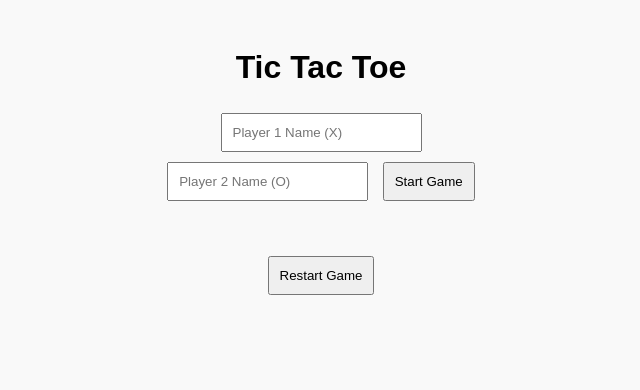
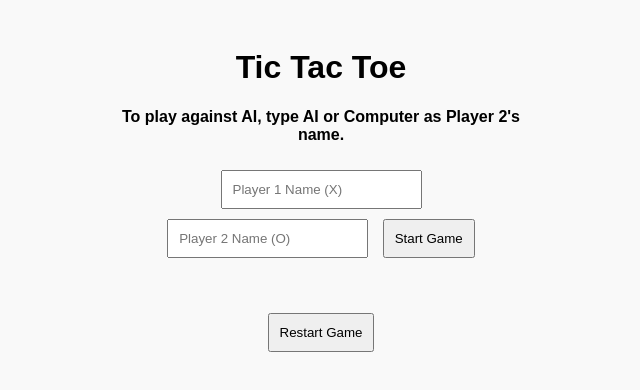
Before and after one commit to Tank209-stack/tic-tac-toe, a plain HTML site: page index.html in a window 1280 px wide. Shown: the whole page, without its empty margins (319-959 px from the left). Drawn offline with Linux system fonts and the light colour scheme.

Commit message:
clearification about the ai

```diff
--- a/index.html
+++ b/index.html
@@ -9,6 +9,8 @@
 <body>
   <div class="container">
     <h1>Tic Tac Toe</h1>
+    <h4>To play against AI, type AI or Computer as Player 2's name.
+</h4>
     <div class="inputs">
       <input type="text" id="player1" placeholder="Player 1 Name (X)">
       <input type="text" id="player2" placeholder="Player 2 Name (O)">
```
